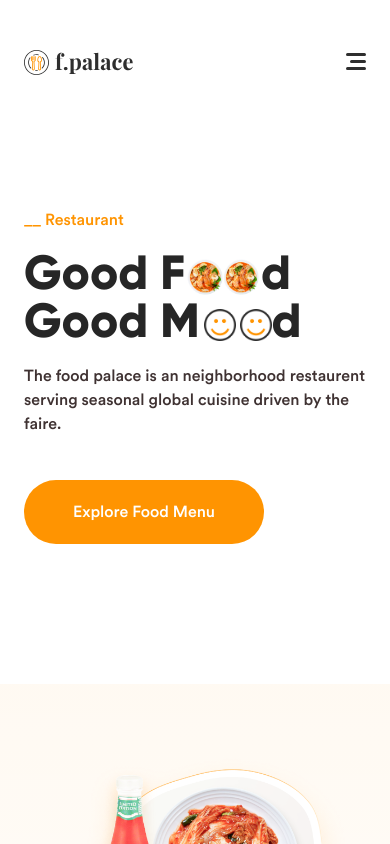
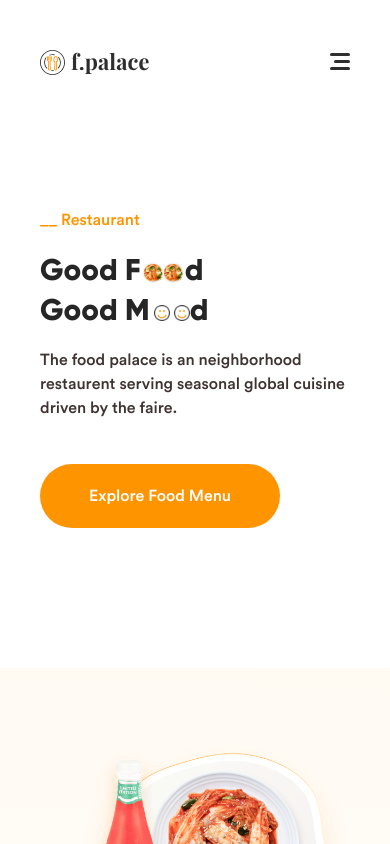
Before and after one commit to fadelun/food-palace, a Vue app: page / in a window 390 px wide. Shown: the top 844 px of the page. Built offline with nearby package versions, Linux system fonts and the light colour scheme.

Commit message:
style: mengatur headline agar responsive

```diff
--- a/src/view/TheHeader.vue
+++ b/src/view/TheHeader.vue
@@ -2,9 +2,9 @@
 import Navbar from '../view/components/Navbar.vue'
 import Hero from '../view/components/Hero.vue'
 </script>
-<!-- h-[727.22px] -->
+
 <template>
-  <header class="container px-6 md:px-20 xl:px-24 relative mx-auto pt-[46px]">
+  <header class="container px-10 md:px-20 xl:px-24 relative mx-auto pt-[46px]">
     <Navbar />
     <Hero />
   </header>
--- a/src/view/components/Hero.vue
+++ b/src/view/components/Hero.vue
@@ -16,27 +16,29 @@ import ExtraImg01 from '@/assets/image/extra-img-1.png'
         <span class="relative">__ Restaurant</span>
       </div>
       <h1
-        class="header text-5xl md:text-7xl xl:text-8xl font-gilroy text-neutral-800 font-extrabold mt-4"
+        class="header text-3xl sm:text-5xl lg:text-7xl xl:text-8xl font-gilroy text-neutral-800 font-extrabold mt-4"
       >
         <!-- gambar untuk text 'oo' -->
-        <p>
+        <div class="">
           <span class="">Good F</span>
-          <img :src="HeroTextImage" alt="o" class="inline w-10 lg:w-[62px] -mr-1" />
-          <img :src="HeroTextImage" alt="o" class="inline w-10 lg:w-[62px]" />
+          <img :src="HeroTextImage" alt="o" class="inline w-6 sm:w-10 lg:w-[62px] -mr-1" />
+          <img :src="HeroTextImage" alt="o" class="inline w-6 sm:w-10 lg:w-[62px]" />
 
-          <span class="text-neutral-800 text-5xl lg:text-7xl xl:text-8xl font-extrabold leading-10"
+          <span
+            class="text-neutral-800 text-3xl sm:text-5xl lg:text-7xl xl:text-8xl font-extrabold leading-10"
             >d</span
           >
-        </p>
+        </div>
 
-        <p>
+        <div>
           <span>Good M</span>
-          <img :src="SmileImage" alt="o" class="inline w-8 lg:w-[52px] mx-1" />
-          <img :src="SmileImage" alt="o" class="inline w-8 lg:w-[52px]" />
-          <span class="text-neutral-800 text-5xl lg:text-7xl xl:text-8xl font-extrabold leading-10"
+          <img :src="SmileImage" alt="o" class="inline w-4 sm:w-8 lg:w-[52px] mx-1" />
+          <img :src="SmileImage" alt="o" class="inline w-4 sm:w-8 lg:w-[52px]" />
+          <span
+            class="text-neutral-800 text-3xl sm:text-5xl lg:text-7xl xl:text-8xl font-extrabold leading-10"
             >d</span
           >
-        </p>
+        </div>
       </h1>
       <p class="description font-circular text-md md:text-xl mt-4 text-hitam-soft">
         The food palace is an neighborhood restaurent serving seasonal global cuisine driven by the
```
